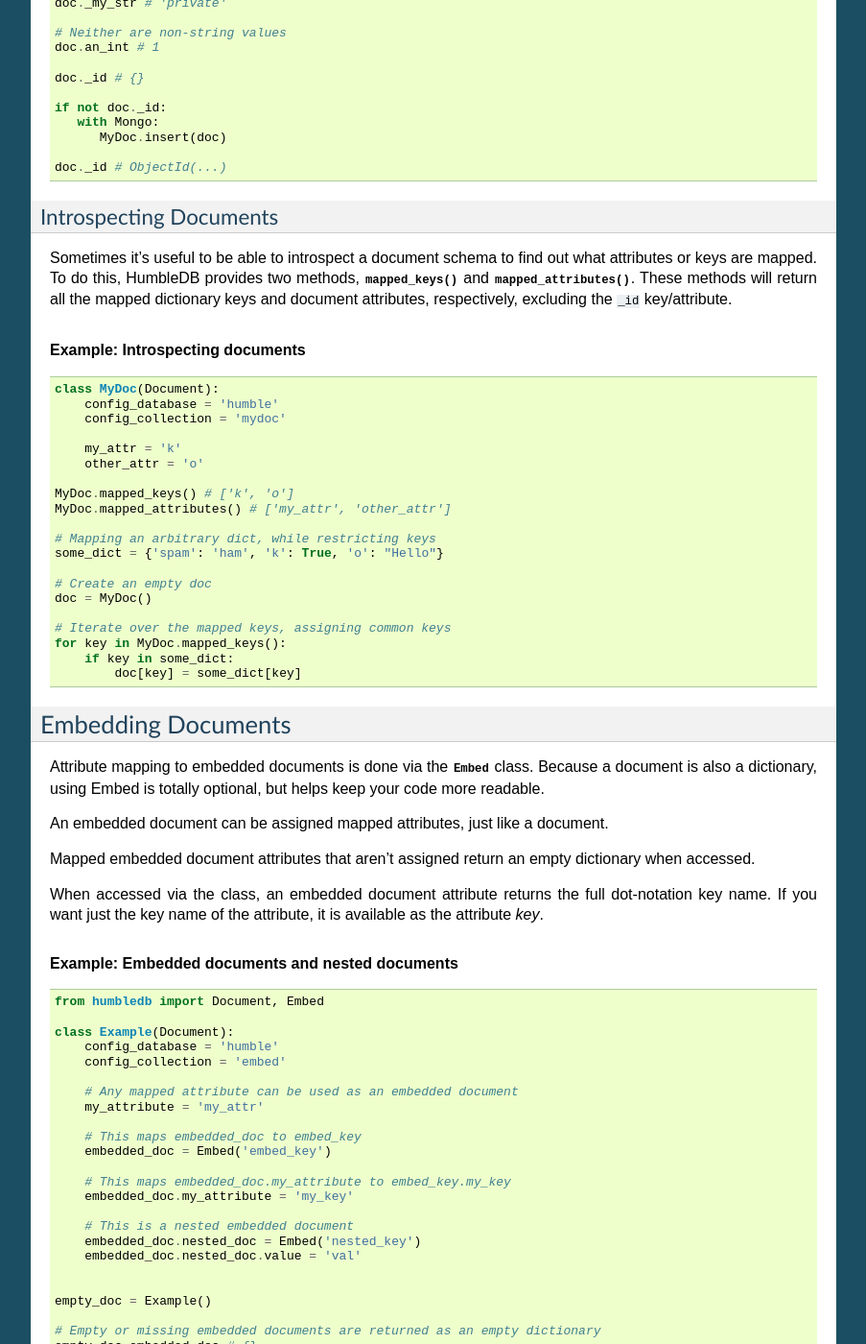
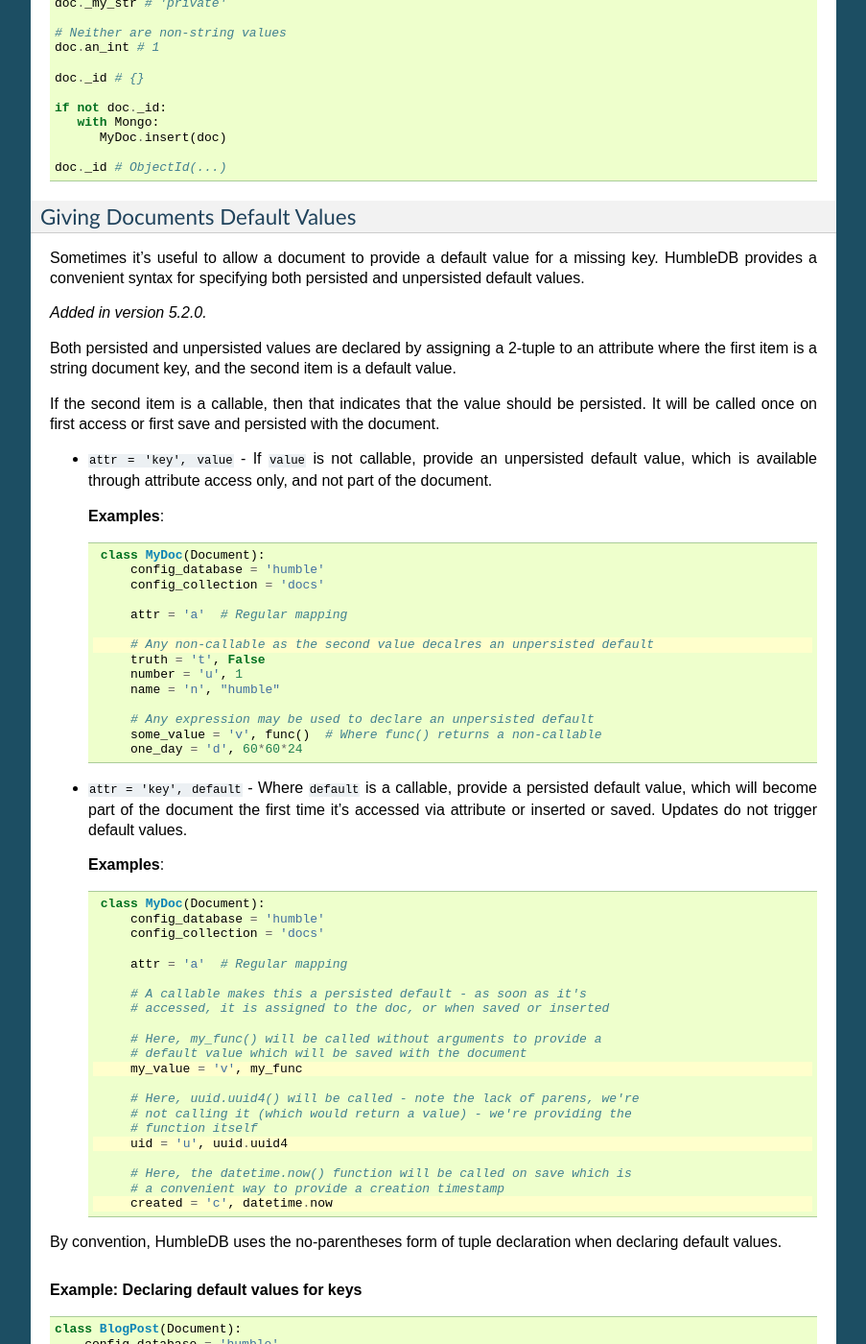
Before and after one commit to shakefu/humbledb, a Sphinx documentation site: the page built from docs/tutorial.rst, in a window 1280 px wide and 1400 px high, scrolled down 3871 px. Shown: the whole window at 96% size, without its empty margins (198-1101 px from the left). Built offline with Sphinx 7.4.7, drawn with Linux system fonts in a browser that asks for light colours; some of the changed text lies outside the part shown.

Commit message:
Documentation.

```diff
--- a/docs/changes.rst
+++ b/docs/changes.rst
@@ -6,9 +6,11 @@ Changes by version
 
 This section contains all the changes that I can remember, by version.
 
-6.0.0
+5.2.0
 -----
 
+- :class:`~humbledb.document.Document` declarations can now include default
+  values. See the `documentation`_ on default values for more details.
 - :class:`~humbledb.array.Array` regexes now escape periods to prevent name
   collisions.
 
--- a/docs/tutorial.rst
+++ b/docs/tutorial.rst
@@ -274,6 +274,134 @@ When a document is inserted, its ``_id`` attribute is set to the created
          MyDoc.insert(doc)
 
    doc._id # ObjectId(...)
+
+
+Giving Documents Default Values
+-------------------------------
+
+Sometimes it's useful to allow a document to provide a default value for a
+missing key. HumbleDB provides a convenient syntax for specifying both
+persisted and unpersisted default values.
+
+.. versionadded:: 5.2.0
+
+Both persisted and unpersisted values are declared by assigning a 2-tuple to an
+attribute where the first item is a string document key, and the second item is
+a default value.
+
+If the second item is a callable, then that indicates that the value
+should be persisted. It will be called once on first access or first save and
+persisted with the document.
+
+* ``attr = 'key', value`` - If ``value`` is not callable, provide an
+  unpersisted default value, which is available through attribute access only,
+  and not part of the document.
+
+  **Examples**:
+
+  .. code-block:: python
+     :emphasize-lines: 7
+
+      class MyDoc(Document):
+          config_database = 'humble'
+          config_collection = 'docs'
+
+          attr = 'a'  # Regular mapping
+
+          # Any non-callable as the second value decalres an unpersisted default
+          truth = 't', False
+          number = 'u', 1
+          name = 'n', "humble"
+
+          # Any expression may be used to declare an unpersisted default
+          some_value = 'v', func()  # Where func() returns a non-callable
+          one_day = 'd', 60*60*24
+
+* ``attr = 'key', default`` - Where ``default`` is a callable, provide a
+  persisted default value, which will become part of the document the first
+  time it's accessed via attribute or inserted or saved. Updates do not trigger
+  default values.
+
+  **Examples**:
+
+  .. code-block:: python
+     :emphasize-lines: 12,17,21
+
+      class MyDoc(Document):
+          config_database = 'humble'
+          config_collection = 'docs'
+
+          attr = 'a'  # Regular mapping
+
+          # A callable makes this a persisted default - as soon as it's
+          # accessed, it is assigned to the doc, or when saved or inserted
+
+          # Here, my_func() will be called without arguments to provide a
+          # default value which will be saved with the document
+          my_value = 'v', my_func
+
+          # Here, uuid.uuid4() will be called - note the lack of parens, we're
+          # not calling it (which would return a value) - we're providing the
+          # function itself
+          uid = 'u', uuid.uuid4
+
+          # Here, the datetime.now() function will be called on save which is
+          # a convenient way to provide a creation timestamp
+          created = 'c', datetime.now
+
+
+By convention, HumbleDB uses the no-parentheses form of tuple
+declaration when declaring default values.
+
+.. rubric:: Example: Declaring default values for keys
+
+::
+
+   class BlogPost(Document):
+       config_database = 'humble'
+       config_collection = 'posts'
+
+       title = 't'  # Normal attribute
+       author = 'a'  # Still normal
+
+       public = 'p', False  # Default value
+
+
+   # Create a post
+   post = BlogPost()
+   post.title = "A post"
+   post.author = "HumbleDB"
+
+   # The default value is provided on the document object when accessed via an
+   # attribute
+   post.public  # False
+
+   # But it isn't part of the document itself, so dict key access will raise a
+   # KeyError
+   post[BlogPost.public]  # KeyError
+   post['p']  # KeyError
+
+   # Save the post and reload it
+   with Mongo:
+       _id = BlogPost.save(post)
+       post = BlogPost.find_one(_id)
+
+   # The default value is not stored with the document
+   post  # BlogPost({'_id': ObjectId(), 't': "A post", 'a': "HumbleDB"})
+
+   # But it's still available on the document object
+   post.public  # False
+
+   # Once modified, the value will be saved and retrieved like normal
+   post.public = True
+   with Mongo:
+       BlogPost.save(post)
+
+   post  #  BlogPost({'_id': ObjectId(), 't': "A post", 'a': "HumbleDB",
+         #         'p': True})
+
+
+.. rubric:: Example: decalring a persisted default
 
 
 Introspecting Documents
```
